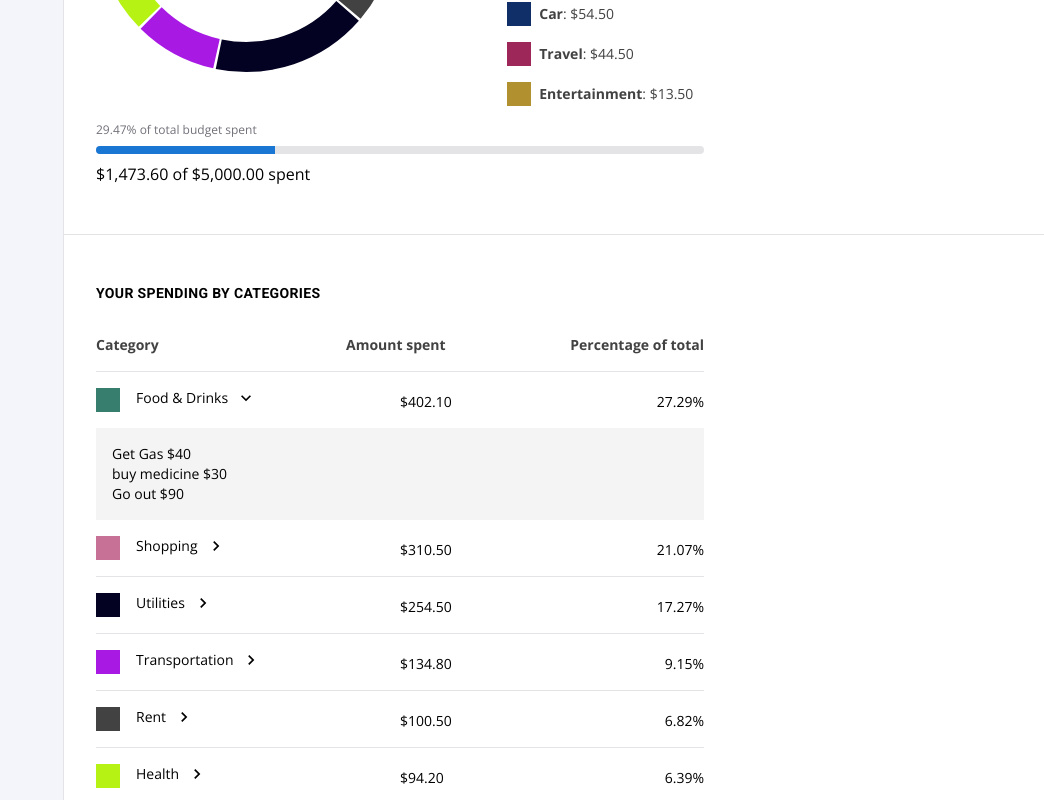
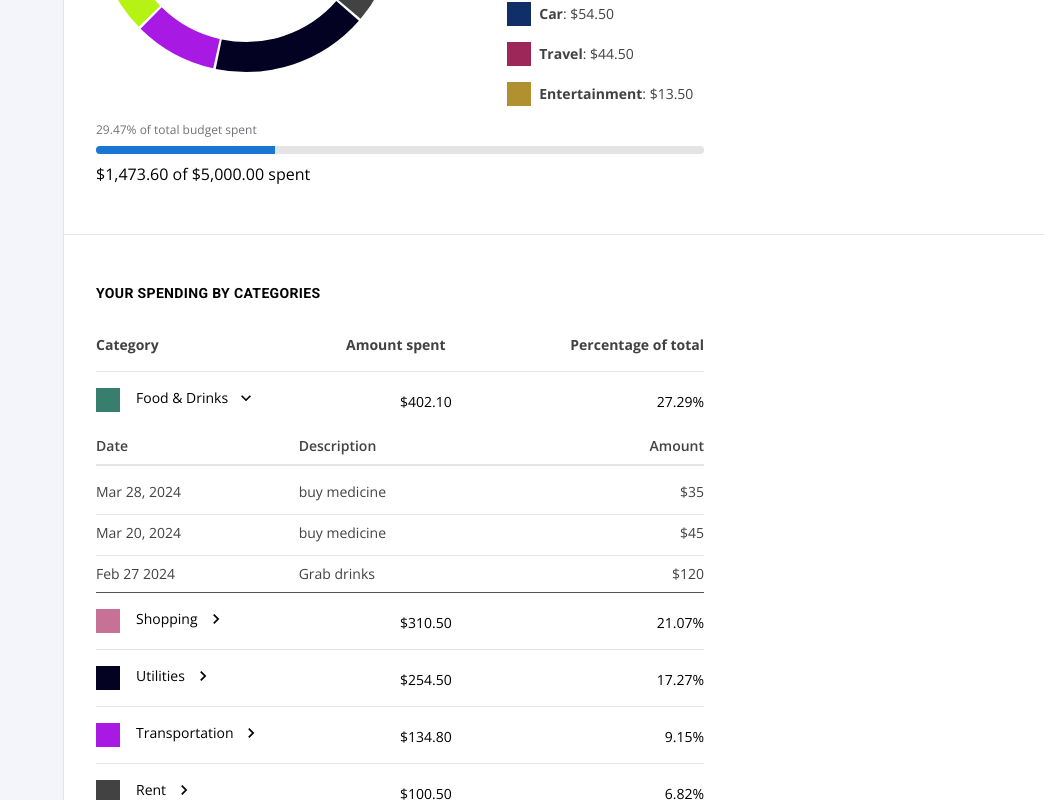
Before and after one commit to irakligeek/Personal-Expense-Tracker, a Next.js app: page / in a window 1280 px wide. Both pictures are taken after a click on the button "Food & Drinks". Shown: the part 402-1202 px from the top of the page, without its empty margins (236-1280 px from the left). Built offline with nearby package versions, Linux system fonts and the light colour scheme.

Commit message:
Create spending breakdown component

```diff
--- /dev/null
+++ b/app/(dashboard)/lib/utils.js
@@ -0,0 +1,7 @@
+// This will be used to format the spending amount as USD
+export const formatUSD = (value) => {
+    return new Intl.NumberFormat("en-US", {
+      style: "currency",
+      currency: "USD",
+    }).format(value);
+  };
--- /dev/null
+++ b/app/components/SpendingBarInfo.js
@@ -0,0 +1,38 @@
+import { formatUSD } from "../(dashboard)/lib/utils";
+import { totalSpendingIncome } from "../(dashboard)/lib/lib";
+export default function SpendingBarInfo({ totalSpending }) {
+
+  const percentageSpent = ((totalSpending / totalSpendingIncome) * 100).toFixed(
+    2
+  );
+  const percentageSpentRound = Math.ceil(percentageSpent);
+
+  let spendingBarBGcolor = "#1976D2";
+  if (percentageSpentRound > 49 && percentageSpentRound <= 80) {
+    spendingBarBGcolor = "#ffc107";
+  } else if (percentageSpentRound > 79 && percentageSpentRound < 90) {
+    spendingBarBGcolor = "#1976D2";
+  } else if (percentageSpentRound > 89) {
+    spendingBarBGcolor = "#FF4500";
+  }
+  // This component will render a list of the user's spending by category
+  return (
+    <div>
+      <div className="text-xs text-zinc-500 mb-2">
+        {percentageSpent}% of total budget spent
+      </div>
+      <div className="bg-zinc-200 h-2 rounded-xl overflow-hidden w-full mb-2">
+        <div
+          className="h-full"
+          style={{
+            width: `${percentageSpent}%`,
+            backgroundColor: `${spendingBarBGcolor}`,
+          }}
+        ></div>
+      </div>
+      <div>
+        {formatUSD(totalSpending)} of {formatUSD(totalSpendingIncome)} spent
+      </div>
+    </div>
+  );
+}
--- a/app/components/SpendingBreakdown.js
+++ b/app/components/SpendingBreakdown.js
@@ -1,11 +1,28 @@
+import { spendingDetails } from "../(dashboard)/lib/lib";
 //Spending breakdown component - a user's list of individual spendings by category in a specified month
 //@todo This component will be updated to pull data from the database
-export default function SpendingBreakdown() {
-  return (
-    <ul className=" max-h-[1024px] overflow-y-scroll">
-      <li className="text-sm">Get Gas $40</li>
-      <li className="text-sm">buy medicine $30</li>
-      <li className="text-sm">Go out $90</li>
-    </ul>
+export default function SpendingBreakdown({ category, month, year }) {
+  const details = spendingDetails(category);
+  return details && details.length > 0 ? (
+    <div className="w-full ">
+      <div className="grid grid-cols-3 text-sm text-secondary
+      mb-2 pb-2 mt-2 border-b-2 border-zinc-200">
+        <span className="font-semibold">Date</span>
+        <span className="font-semibold">Description</span>
+        <span className="font-semibold ml-auto">Amount</span>
+      </div>
+      <ul className="max-h-[1024px] overflow-y-scroll text-secondary border-b border-zinc-600">
+        {details.map((detail, index) => (
+          <li key={index} className="text-sm grid grid-cols-3 pb-3 last:pb-0 border-b
+           border-zinc-200 last:border-0 mb-2 first:mt-2">
+            <span>{detail.date}</span>
+            <span> {detail.name}</span>
+            <span className="ml-auto">${detail.amount}</span>
+          </li>
+        ))}
+      </ul>
+    </div>
+  ) : (
+    <p>No spending found</p>
   );
 }
--- a/app/components/SpendingByCategory.js
+++ b/app/components/SpendingByCategory.js
@@ -1,11 +1,10 @@
-// import Divider from "./UI/Divider";
 "use client";
 import { useState } from "react";
 import {
   getSpendingAmountByCategoryAndMonth,
-  formatUSD,
   getCategoryColor,
-} from "../(dashboard)/lib";
+} from "../(dashboard)/lib/lib";
+import { formatUSD } from "../(dashboard)/lib/utils";
 import { MdOutlineKeyboardArrowDown } from "react-icons/md";
 import SpendingBreakdown from "./SpendingBreakdown";
 
@@ -41,7 +40,11 @@ export default function SpendingByCategory({ category, amount, index }) {
           <span className="flex items-center gap-2 text-left">
             {category}
             <span>
-              <MdOutlineKeyboardArrowDown className={` transition-all text-xl ${spendingDetailsOpen ? 'rotate-0' : '-rotate-90'}`} />
+              <MdOutlineKeyboardArrowDown
+                className={` transition-all text-xl ${
+                  spendingDetailsOpen ? "rotate-0" : "-rotate-90"
+                }`}
+              />
             </span>
           </span>
         </button>
@@ -51,11 +54,7 @@ export default function SpendingByCategory({ category, amount, index }) {
       </div>
 
       {/* Spenging breakdown by name */}
-      {spendingDetailsOpen && (
-        <div className="w-full bg-zinc-100 p-4">
-          <SpendingBreakdown/>
-        </div>
-      )}
+      {spendingDetailsOpen && <SpendingBreakdown category={category} />}
     </>
   );
 }
--- a/app/components/SpendingChart.js
+++ b/app/components/SpendingChart.js
@@ -2,8 +2,8 @@
 import {
   spendingCategories,
   getSpendingAmountByCategoryAndMonth,
-  formatUSD,
-} from "../(dashboard)/lib";
+} from "../(dashboard)/lib/lib";
+import { formatUSD } from "../(dashboard)/lib/utils";
 import { PieChart } from "react-minimal-pie-chart"; //https://www.npmjs.com/package/react-minimal-pie-chart
 
 // This component will render a pie chart of the user's spending by category,
--- a/app/components/SpendingLegend.js
+++ b/app/components/SpendingLegend.js
@@ -1,4 +1,4 @@
-import { formatUSD } from "../(dashboard)/lib";
+import { formatUSD } from "../(dashboard)/lib/utils";
 export default function SpendingLegend({spendingData}) {
   return (
     <ul>
--- a/app/components/SpendingsTable.js
+++ b/app/components/SpendingsTable.js
@@ -1,7 +1,6 @@
 import {
-  spendingCategories,
   getSpendingAmountByCategoryAndMonth,
-} from "../(dashboard)/lib";
+} from "../(dashboard)/lib/lib";
 import Section from "./UI/Section";
 import SpendingByCategory from "./SpendingByCategory";
 import HeadingMain from "./UI/HeadingMain";
--- a/app/page.js
+++ b/app/page.js
@@ -1,9 +1,10 @@
 import {
   spendingCategories,
   getSpendingAmountByCategoryAndMonth,
-  formatUSD,
-  totalSpendingIncome,
-} from "./(dashboard)/lib";
+  monthlySpendings,
+  getCategoryColor,
+} from "./(dashboard)/lib/lib";
+import SpendingBarInfo from "./components/SpendingBarInfo";
 import Divider from "./components/UI/Divider";
 import SpendingChart from "./components/SpendingChart";
 import Section from "./components/UI/Section";
@@ -20,16 +21,12 @@ export default function Home() {
 
   const currentMonth = new Date().toLocaleString("en-US", { month: "long" });
 
-  const spendingData = spendingCategories
-    .map((category) => {
-      const catName = Object.values(category)[0];
+  const spendingData = monthlySpendings
+    .map((spending) => {
       return {
-        title: catName,
-        color: category.color,
-        value: +getSpendingAmountByCategoryAndMonth(
-          catName,
-          new Date().getMonth() + 1
-        ).amount,
+        title: spending.name,
+        value: +spending.amount,
+        color: getCategoryColor(spending.name),
       };
     })
     .filter((category) => category.value > 0)
@@ -40,20 +37,6 @@ export default function Home() {
     0
   );
 
-  const percentageSpent = ((totalSpending / totalSpendingIncome) * 100).toFixed(2);
-
-  const percentageSpentRound = Math.ceil(percentageSpent);
-
-  let spendingBarBGcolor = "#1976D2";
-  if (percentageSpentRound > 49 && percentageSpentRound <= 80) {
-    console.log("EUS");
-    spendingBarBGcolor = "#ffc107";
-  } else if (percentageSpentRound > 79 && percentageSpentRound < 90) {
-    spendingBarBGcolor = "#1976D2";
-  } else if( percentageSpentRound > 89) {
-    spendingBarBGcolor = "#FF4500";
-  }
-
   return (
     <>
       <Section classes="flex flex-col max-w-2xl">
@@ -63,23 +46,7 @@ export default function Home() {
           <SpendingChart month={currentMonth} totalSpending={totalSpending} />
           <SpendingLegend spendingData={spendingData} />
         </div>
-        <div>
-          <div className="text-xs text-zinc-500 mb-2">
-            {percentageSpent}% of total budget spent
-          </div>
-          <div className="bg-zinc-200 h-2 rounded-xl overflow-hidden w-full mb-2">
-            <div
-              className="h-full"
-              style={{
-                width: `${percentageSpent}%`,
-                backgroundColor: `${spendingBarBGcolor}`,
-              }}
-            ></div>
-          </div>
-          <div>
-            {formatUSD(totalSpending)} of {formatUSD(totalSpendingIncome)} spent
-          </div>
-        </div>
+        <SpendingBarInfo totalSpending={totalSpending} />
       </Section>
       <Divider />
       <SpendingsTable />
```
Also changed, not shown: app/(dashboard)/lib/lib.js.
